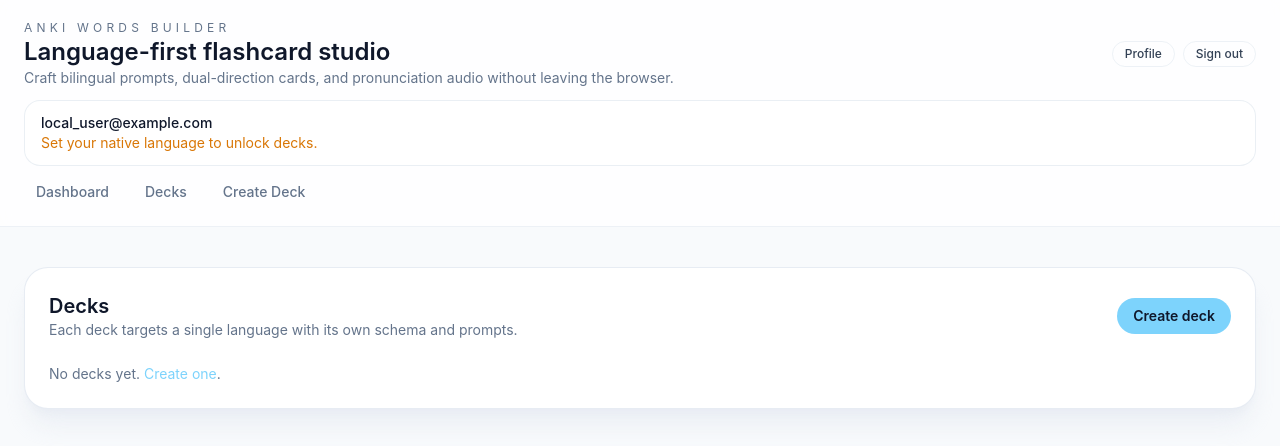
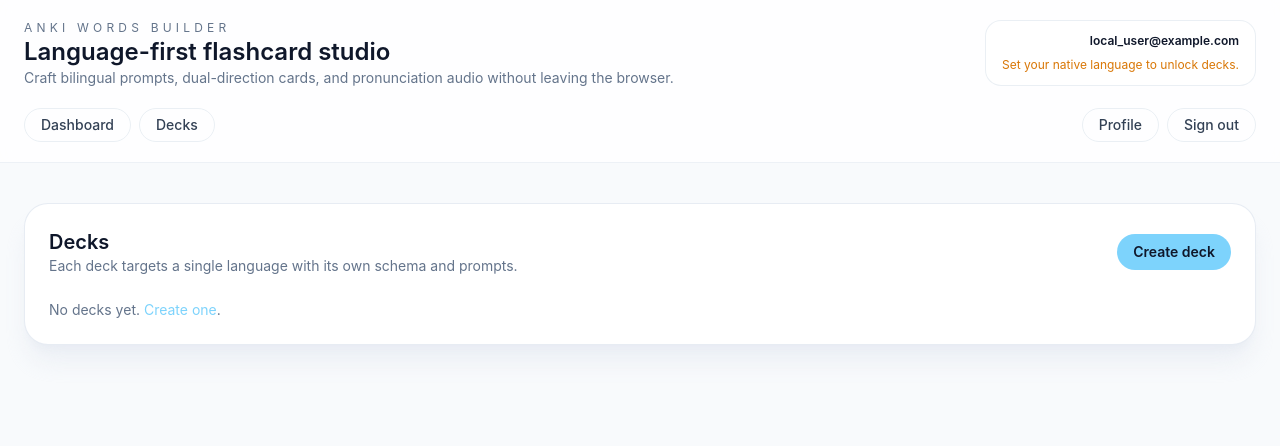
Before and after one commit to ambrustorok/anki-words-builder, a FastAPI app: page /decks in a window 1280 px wide. Shown: the top 446 px of the page. Run offline with FastAPI, Linux system fonts and the light colour scheme; data that the repository does not hold is empty; some libraries are stand-ins or nearby versions.

Commit message:
Refine header navigation layout

```diff
--- a/src/templates/base.html
+++ b/src/templates/base.html
@@ -38,30 +38,65 @@
 <body class="min-h-full bg-slate-50 font-sans text-slate-900 transition dark:bg-slate-950 dark:text-slate-100">
     <div class="min-h-screen">
         <header class="border-b border-slate-200/60 bg-white/80 backdrop-blur dark:border-white/10 dark:bg-slate-900/80">
-            <div class="mx-auto flex w-full max-w-7xl flex-col gap-3 px-4 py-4 sm:px-6 sm:py-5">
-                <div class="flex flex-col gap-1 sm:flex-row sm:items-center sm:justify-between">
-                    <div>
+            <div class="mx-auto flex w-full max-w-7xl flex-col gap-5 px-4 py-4 sm:px-6 sm:py-5">
+                <div class="flex flex-col gap-3 sm:flex-row sm:items-start sm:justify-between">
+                    <div class="flex-1">
                         <p class="text-[10px] uppercase tracking-[0.35em] text-slate-500 dark:text-slate-400 sm:text-xs">Anki Words Builder</p>
                         <h1 class="text-xl font-semibold leading-snug text-slate-900 dark:text-white sm:text-2xl">Language-first flashcard studio</h1>
                         <p class="text-xs text-slate-500 dark:text-slate-400 sm:text-sm">Craft bilingual prompts, dual-direction cards, and pronunciation audio without leaving the browser.</p>
                     </div>
-                    <div class="mt-2 flex flex-wrap items-center gap-2 text-xs text-slate-500 dark:text-slate-300 sm:mt-0">
-                        <a class="rounded-full border border-slate-200/60 px-3 py-1 font-medium text-slate-700 transition hover:bg-slate-900/5 dark:border-white/20 dark:text-white dark:hover:bg-white/10" href="/profile">Profile</a>
-                        <a class="rounded-full border border-slate-200/60 px-3 py-1 font-medium text-slate-700 transition hover:bg-slate-900/5 dark:border-white/20 dark:text-white dark:hover:bg-white/10" href="{{ logout_url(request) }}">Sign out</a>
+                    <button class="ml-auto inline-flex items-center justify-center rounded-full border border-slate-200/60 px-3 py-1 text-xs font-semibold text-slate-700 transition hover:bg-slate-900/5 dark:border-white/20 dark:text-white dark:hover:bg-white/10 sm:hidden" type="button" aria-expanded="false" aria-controls="primary-nav" data-menu-toggle>
+                            <span class="sr-only">Toggle navigation</span>
+                            <svg class="h-4 w-4" stroke="currentColor" fill="none" viewBox="0 0 24 24">
+                                <path stroke-linecap="round" stroke-linejoin="round" stroke-width="2" d="M4 6h16M4 12h16M4 18h16"></path>
+                            </svg>
+                    </button>
+                    <div class="hidden min-w-[14rem] flex-col items-end gap-2 rounded-2xl border border-slate-200/70 bg-white/70 px-4 py-3 text-xs text-slate-900 text-right backdrop-blur dark:border-white/10 dark:bg-white/5 dark:text-white sm:flex">
+                        <div class="font-semibold">{{ user.primary_email }}</div>
+                        {% if user.native_language %}
+                            <div class="flex items-center gap-2 text-[10px] uppercase tracking-[0.2em] text-slate-500 dark:text-slate-400">
+                                <span>Native</span>
+                                <span class="rounded-full bg-slate-900/10 px-3 py-0.5 text-[11px] font-semibold tracking-normal text-slate-900 dark:bg-white/10 dark:text-white">{{ user.native_language }}</span>
+                            </div>
+                        {% else %}
+                            <div class="text-amber-600 dark:text-amber-300">Set your native language to unlock decks.</div>
+                        {% endif %}
                     </div>
                 </div>
-                <div class="rounded-2xl border border-slate-200/70 bg-white/80 px-4 py-3 text-xs text-slate-700 dark:border-white/10 dark:bg-white/5 dark:text-slate-200 sm:text-sm">
-                    <p class="font-medium text-slate-900 dark:text-white">{{ user.primary_email }}</p>
-                    {% if user.native_language %}
-                        <p>Native language: <span class="font-semibold text-slate-900 dark:text-white">{{ user.native_language }}</span></p>
-                    {% else %}
-                        <p class="text-amber-600 dark:text-amber-300">Set your native language to unlock decks.</p>
-                    {% endif %}
+                <div class="hidden items-center justify-between text-sm font-medium text-slate-700 dark:text-slate-200 sm:flex">
+                    <div class="flex items-center gap-2">
+                        <a class="rounded-full border border-slate-200/70 px-4 py-1.5 transition hover:bg-slate-900/10 dark:border-white/20 dark:hover:bg-white/10" href="/">Dashboard</a>
+                        <a class="rounded-full border border-slate-200/70 px-4 py-1.5 transition hover:bg-slate-900/10 dark:border-white/20 dark:hover:bg-white/10" href="/decks">Decks</a>
+                    </div>
+                    <div class="flex items-center gap-2">
+                        <a class="rounded-full border border-slate-200/70 px-4 py-1.5 transition hover:bg-slate-900/10 dark:border-white/20 dark:hover:bg-white/10" href="/profile">Profile</a>
+                        <a class="rounded-full border border-slate-200/70 px-4 py-1.5 transition hover:bg-slate-900/10 dark:border-white/20 dark:hover:bg-white/10" href="{{ logout_url(request) }}">Sign out</a>
+                    </div>
                 </div>
-                <nav class="flex flex-wrap items-center gap-2 text-xs font-medium text-slate-500 dark:text-slate-300 sm:gap-3 sm:text-sm">
-                    <a class="rounded-full px-3 py-1 transition hover:bg-slate-900/10 dark:hover:bg-white/10" href="/">Dashboard</a>
-                    <a class="rounded-full px-3 py-1 transition hover:bg-slate-900/10 dark:hover:bg-white/10" href="/decks">Decks</a>
-                    <a class="rounded-full px-3 py-1 transition hover:bg-slate-900/10 dark:hover:bg-white/10" href="/decks/new">Create Deck</a>
+                <nav id="primary-nav" data-mobile-nav class="hidden rounded-2xl border border-slate-200/70 bg-white/95 px-4 py-4 text-sm text-slate-800 shadow-lg dark:border-white/10 dark:bg-slate-900/95 dark:text-slate-100 sm:hidden">
+                    <div class="space-y-5">
+                        <div class="rounded-xl border border-slate-200/70 bg-white px-3 py-2 text-sm font-medium text-slate-900 dark:border-white/10 dark:bg-white/5 dark:text-white">
+                            <div>{{ user.primary_email }}</div>
+                            {% if user.native_language %}
+                                <div class="mt-1 flex items-center gap-2 text-[10px] uppercase tracking-[0.2em] text-slate-400 dark:text-slate-500">
+                                    <span>Native</span>
+                                    <span class="rounded-full bg-slate-900/10 px-2 py-0.5 text-[11px] font-semibold tracking-normal text-slate-900 dark:bg-white/10 dark:text-white">{{ user.native_language }}</span>
+                                </div>
+                            {% else %}
+                                <div class="mt-1 text-amber-600 dark:text-amber-300">Set your native language to unlock decks.</div>
+                            {% endif %}
+                        </div>
+                        <div class="space-y-1">
+                            <p class="text-[11px] uppercase tracking-[0.2em] text-slate-400 dark:text-slate-500">Navigate</p>
+                            <a class="block rounded-full border border-slate-200/70 px-4 py-2 text-center font-medium transition hover:bg-slate-900/5 dark:border-white/20 dark:hover:bg-white/10" href="/">Dashboard</a>
+                            <a class="block rounded-full border border-slate-200/70 px-4 py-2 text-center font-medium transition hover:bg-slate-900/5 dark:border-white/20 dark:hover:bg-white/10" href="/decks">Decks</a>
+                        </div>
+                        <div class="space-y-1">
+                            <p class="text-[11px] uppercase tracking-[0.2em] text-slate-400 dark:text-slate-500">Account</p>
+                            <a class="block rounded-full border border-slate-200/70 px-4 py-2 text-center font-medium transition hover:bg-slate-900/5 dark:border-white/20 dark:hover:bg-white/10" href="/profile">Profile</a>
+                            <a class="block rounded-full border border-slate-200/70 px-4 py-2 text-center font-medium transition hover:bg-slate-900/5 dark:border-white/20 dark:hover:bg-white/10" href="{{ logout_url(request) }}">Sign out</a>
+                        </div>
+                    </div>
                 </nav>
             </div>
         </header>
@@ -70,5 +105,16 @@
             {% block content %}{% endblock %}
         </main>
     </div>
+    <script>
+        document.addEventListener("DOMContentLoaded", () => {
+            const toggle = document.querySelector("[data-menu-toggle]");
+            const nav = document.querySelector("[data-mobile-nav]");
+            if (!toggle || !nav) return;
+            toggle.addEventListener("click", () => {
+                const isHidden = nav.classList.toggle("hidden");
+                toggle.setAttribute("aria-expanded", (!isHidden).toString());
+            });
+        });
+    </script>
 </body>
 </html>
```
